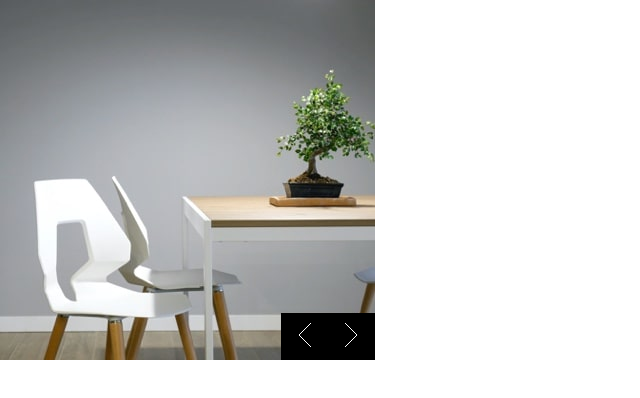
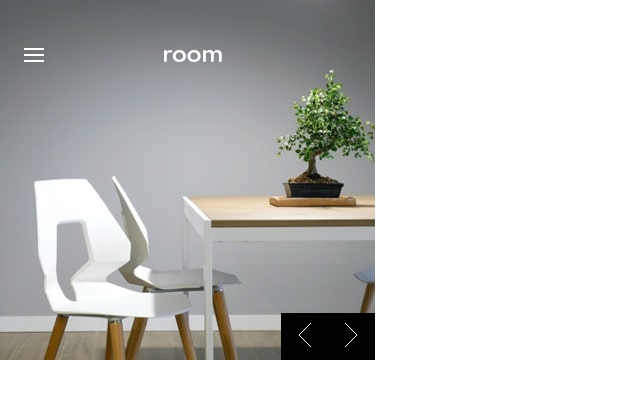
Before and after one commit to nkweku66/ecommerce_homepage, a React (Vite) app: page / in a window 1280 px wide. Shown: the top 398 px of the page, without its empty margins (0-640 px from the left). Built offline with nearby package versions, Linux system fonts and the light colour scheme; the HTML template or start-up script is replaced by a standard one.

Commit message:
Changes made to navabr

```diff
--- a/src/components/hero/Hero.tsx
+++ b/src/components/hero/Hero.tsx
@@ -1,6 +1,6 @@
 import * as S from './HeroSection.styles'
 import { MouseEventHandler } from 'react'
-// import Navbar from './components/navbar/Navbar'
+import Navbar from '../navbar/Navbar'
 
 interface Props {
   coverImage?: string;
@@ -17,7 +17,7 @@ const Hero: React.FC<Props> = (props: Props) => {
   return (
 
     <S.HeroContainer>
-      {/* <Navbar /> */}
+      <Navbar />
       <S.HeroImage src={props.mobileImage} />
       <S.HeroNav>
         <S.HeroButton onClick={props.moveBack}>
--- a/src/components/hero/HeroSection.styles.ts
+++ b/src/components/hero/HeroSection.styles.ts
@@ -1,12 +1,7 @@
 import styled from 'styled-components'
 
 const HeroContainer = styled.section`
-    width: 375px;
-    display: flex;
-    justify-content: center;
-    align-items: center;
     position: relative;
-    top: 0;
     /* border: 1px solid red; */
 `
 
--- a/src/components/navbar/Navbar.styles.ts
+++ b/src/components/navbar/Navbar.styles.ts
@@ -12,6 +12,7 @@ const Nav = styled.nav`
     display: flex;
     align-items: center;
     margin: 3em 1.5em;
+    position: absolute;
     /* border: 1px solid blue; */
 `
 
```
